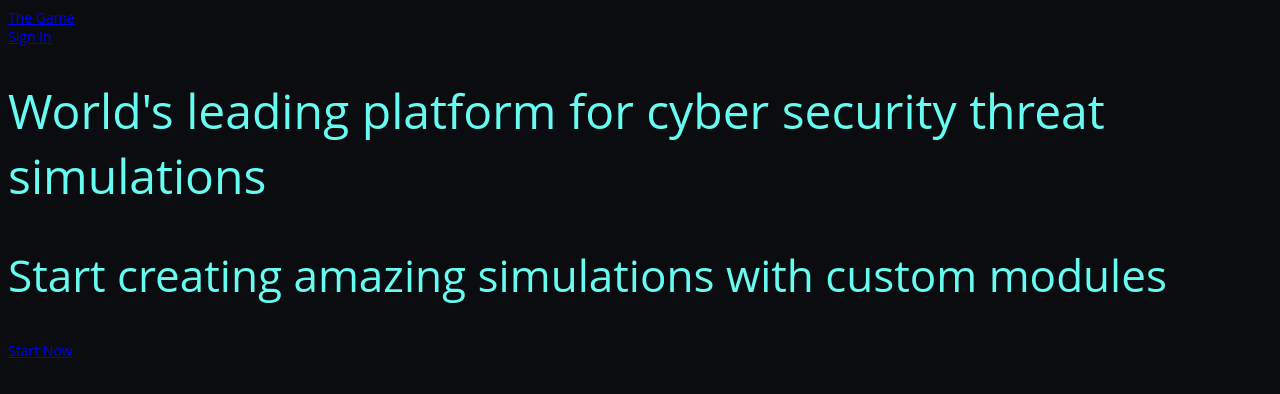
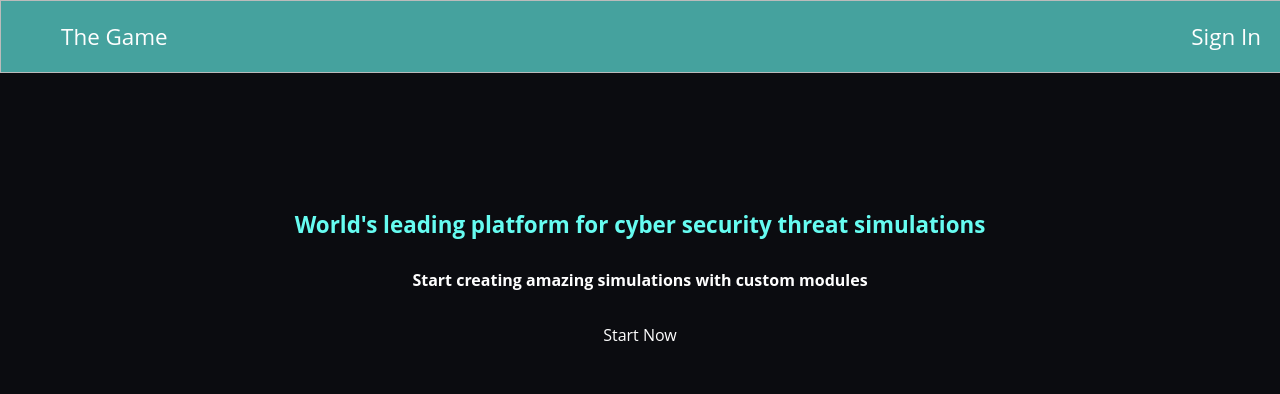
Before and after one commit to shlomi-atzmon/wireframe, a React (Create React App) app: page / in a window 1280 px wide. Shown: the top 394 px of the page. Built offline with nearby package versions, Linux system fonts and the light colour scheme.

Commit message:
testing styled-components

```diff
--- a/src/components/App/App.js
+++ b/src/components/App/App.js
@@ -12,14 +12,12 @@ import NewCampaign from "../Campaign/Details";
 
 //CSS
 import { ThemeProvider } from "styled-components";
-import GlobalStyles from '../UI/GlobalStyles';
+import GlobalStyles from "../UI/GlobalStyles";
 import AppTheme from "../UI/AppTheme";
-
 
 const App = () => {
   return (
     <ThemeProvider theme={AppTheme}>
-      <>
       <GlobalStyles />
       <BrowserRouter basename={process.env.PUBLIC_URL}>
         <Header />
@@ -32,7 +30,6 @@ const App = () => {
           <Route path="*" component={() => "404 NOT FOUND"} />
         </Switch>
       </BrowserRouter>
-      </>
     </ThemeProvider>
   );
 };
--- a/src/components/Dashboard/Dashboard.js
+++ b/src/components/Dashboard/Dashboard.js
@@ -5,10 +5,8 @@ import DashboardStats from "./DashboardStats";
 const Dashboard = () => {
   return (
     <div>
-      <div>
-        <DashboardList />
-        <DashboardStats />
-      </div>
+      <DashboardList />
+      <DashboardStats />
     </div>
   );
 };
--- a/src/components/Dashboard/DashboardList.js
+++ b/src/components/Dashboard/DashboardList.js
@@ -33,11 +33,12 @@ const renderedList = campaigns.map((campaign, index) => {
     <div key={index}>
       <div>
         <div>
-          <i></i>
+          icon
         </div>
         <img
           src={campaign.user.avatar}
           alt={campaign.user.name}
+          s
         />{" "}
         {campaign.user.name}
       </div>
--- a/src/components/Header/Header.js
+++ b/src/components/Header/Header.js
@@ -1,6 +1,8 @@
 import React from "react";
 import { Link } from "react-router-dom";
 import { useSelector, useDispatch } from "react-redux";
+
+import NavBar from "../UI/NavBar/NavBar";
 
 const Header = () => {
   const isSignedIn = useSelector((state) => state.auth.isSignedIn);
@@ -11,20 +13,22 @@ const Header = () => {
   };
 
   return (
-    <div>
+    <NavBar>
       <Link to={isSignedIn ? "/dashboard" : "/"}>The Game</Link>
-      <div>
       {isSignedIn && (
         <>
           <Link to="/add-credit">Add Credit</Link>
-            <div>Balance: 100$</div>
+          <Link to="#">Balance: 100$</Link>
         </>
       )}
-        <Link to="/dashboard" onClick={onAuthChange}>
+      <Link
+        to="/dashboard"
+        onClick={onAuthChange}
+        style={{ "margin-left": "auto" }}
+      >
         {isSignedIn ? "Sign Out" : "Sign In"}
       </Link>
-      </div>
-    </div>
+    </NavBar>
   );
 };
 
--- a/src/components/Home/Home.js
+++ b/src/components/Home/Home.js
@@ -1,14 +1,15 @@
 import { Link } from "react-router-dom";
+import HomeWrapper from '../UI/HomeWrapper';
 
 const Home = () => {
   return (
-    <div className="ui text container">
-      <h1 className="ui header">World's leading platform for cyber security threat simulations</h1>
+    <HomeWrapper>
+      <h1>World's leading platform for cyber security threat simulations</h1>
       <h2>Start creating amazing simulations with custom modules</h2>
-      <Link to="/pricing" className="ui huge primary button">
+      <Link to="/pricing">
          Start Now <i className="right arrow icon"></i>
       </Link>
-    </div>
+    </HomeWrapper>
   );
 };
 
--- a/src/components/UI/AppTheme.js
+++ b/src/components/UI/AppTheme.js
@@ -1,6 +1,7 @@
 const AppTheme = {
     primaryBlack: '#0B0C10',
     primaryGray:'#1F2833',
+    primaryWhite:'#FEFEFE',
     softGray:'#C5C6C7',
     brightTurquoise:'#66FCF1',
     pastelTurquoise:'#45A29E'
--- a/src/components/UI/GlobalStyles.js
+++ b/src/components/UI/GlobalStyles.js
@@ -2,59 +2,25 @@ import { createGlobalStyle } from "styled-components";
 
 const GlobalStyles = createGlobalStyle`
   body {
+    margin: 0 auto;
     font-family: "Open Sans", sans-serif;
-    font-size: 14px;
-    color: #888;
-    font-weight: 400;
     background: ${({ theme }) => theme.primaryBlack};
-    position: relative;
+    color: ${({ theme }) => theme.primaryWhite};
   }
 
-  *:focus {
-    outline: none;
+  h1{
+    font-size:1.75vw;
+    color: ${({ theme }) => theme.brightTurquoise};
   }
 
-  a:hover {
-    outline: none;
-    text-decoration: none;
+  h2{
+    font-size:1.25vw;
   }
 
-  h1,
-  h2,
-  h3,
-  h4,
-  h5,
-  h6 {
-    color: ${({ theme }) => theme.brightTurquoise};
-    font-weight: 400;
-  }
-
-  h1 {
-    font-size: 48px;
-  }
-
-  h2 {
-    font-size: 44px;
-  }
-
-  h3 {
-    font-size: 26px;
-  }
-
-  h4 {
-    font-size: 20px;
-  }
-
-  h5 {
-    font-size: 18px;
-  }
-
-  h6 {
-    font-size: 14px;
-  }
-
-  p {
-    font-size: 14px;
+  a {
+    padding: 20px;
+    color: ${({ theme }) => theme.primaryWhite};
+    text-decoration: none;
   }
 `;
 
--- /dev/null
+++ b/src/components/UI/HomeWrapper/index.js
@@ -0,0 +1,15 @@
+import styled from "styled-components";
+
+const Style = styled.div`
+  height: 70vh;
+  display: flex;
+  align-items: center;
+  justify-content: center;
+  flex-direction: column;
+`;
+
+const HomeWrapper = ({ children }) => {
+  return <Style>{ children }</Style>;
+};
+
+export default HomeWrapper;
--- /dev/null
+++ b/src/components/UI/NavBar/NavBar.js
@@ -0,0 +1,33 @@
+import styled from "styled-components";
+
+const Nav = styled.nav`
+  background: ${(props) => props.theme.pastelTurquoise};
+  color: ${(props) => props.theme.softGray};
+  font-size: 2em;
+  border: 1px solid #bbb;
+  transition: all 0.3s linear;
+  cursor: pointer;
+  position: fixed;
+  top: 0;
+  width: 100%;
+  &:hover {
+    box-shadow:rgba(0,0,0,0.8) 0px 5px 15px, inset rgba(0,0,0,0.15) 0px -10px 20px;
+  }
+`;
+
+const Ul = styled.ul`
+  display: flex;
+  list-style: none;
+  margin: 0;
+  font-size: 0.7em;
+`;
+
+const NavBar = ({children}) => {
+  return (
+    <Nav>
+      <Ul>{children}</Ul>
+    </Nav>
+  );
+};
+
+export default NavBar;
```
Also changed, not shown: src/components/UI/Test/Title.js (deleted, +0 -24 lines). Lines whose indentation alone changed are shown as unchanged.
